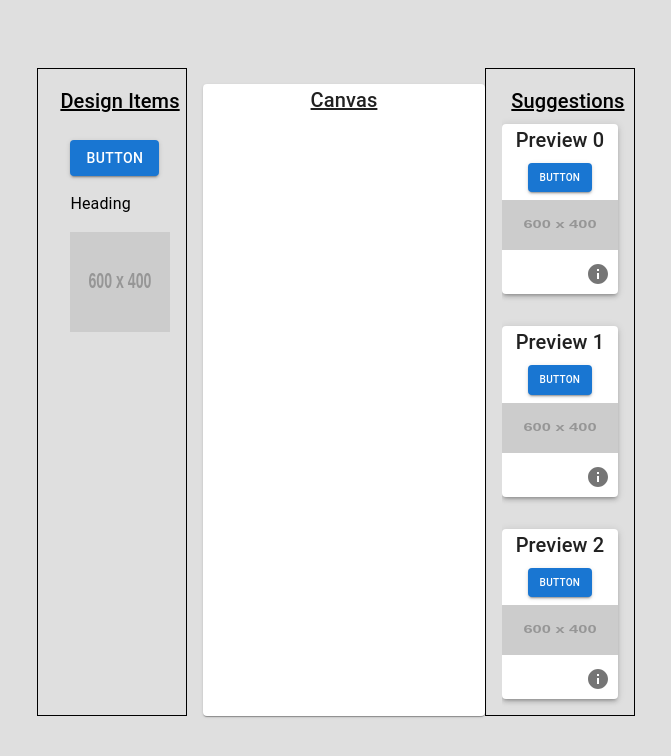
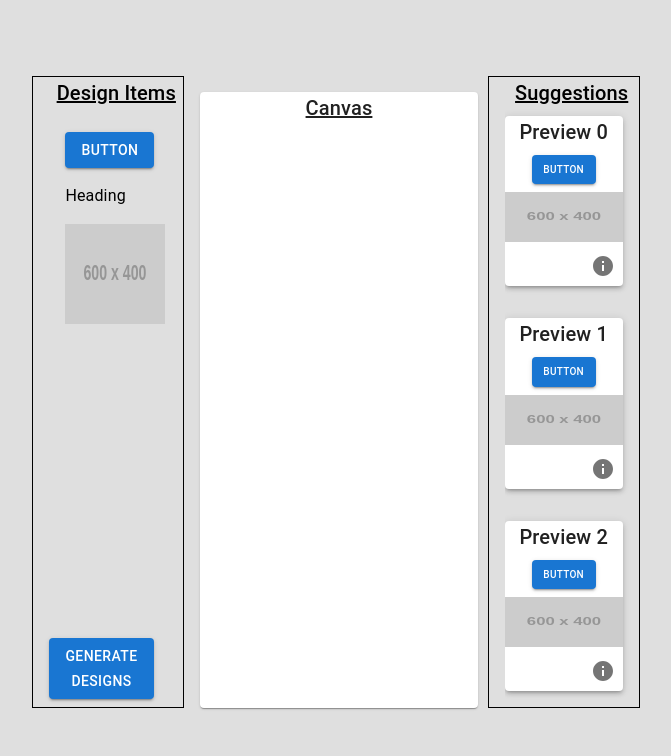
Before and after one commit to erdoganabaci/design-suggestions, a React (Vite) app: page / in a window 1280 px wide. Shown: the top 756 px of the page, without its empty margins (296-967 px from the left). Built offline with nearby package versions, Linux system fonts and the light colour scheme.

Commit message:
Add generate designs button

```diff
--- a/src/prototypes/dg1/components/Canvas.jsx
+++ b/src/prototypes/dg1/components/Canvas.jsx
@@ -57,7 +57,7 @@ const Canvas = () => {
     }
   }
   return (
-    <Paper ref={dropRef} style={{ minHeight: "400px", width: "300px" }}>
+    <Paper ref={dropRef} style={{ minHeight: "400px", width: "300px", marginRight: 10 }}>
       <Typography variant="h6" gutterBottom sx={{ textDecoration: "underline" }}>
         Canvas
       </Typography>
--- a/src/prototypes/dg1/index.jsx
+++ b/src/prototypes/dg1/index.jsx
@@ -1,4 +1,4 @@
-import { Grid, Typography } from "@mui/material"
+import { Grid, Typography, Button } from "@mui/material"
 import Canvas from "./components/Canvas"
 import DesignSuggestions from "./components/DesignSuggestions"
 import Sidebar from "./components/Sidebar"
@@ -6,16 +6,29 @@ import Sidebar from "./components/Sidebar"
 const DG1Prototype = () => {
   return (
     <Grid container spacing={2}>
-      <Grid item xs={3} sx={{ border: "1px solid black" }}>
-        <Typography variant="h6" gutterBottom sx={{ textDecoration: "underline" }}>
-          Design Items
-        </Typography>
-        <Sidebar />
+      <Grid
+        item
+        xs={3}
+        sx={{ border: "1px solid black" }}
+        style={{ paddingTop: 0 }}
+        display={"flex"}
+        flexDirection={"column"}
+        justifyContent={"space-between"}
+      >
+        <Grid display={"flex"} flexDirection={"column"}>
+          <Typography variant="h6" gutterBottom sx={{ textDecoration: "underline" }}>
+            Design Items
+          </Typography>
+          <Sidebar />
+        </Grid>
+        <Grid width={"10px"} mb={1}>
+          <Button variant="contained">Generate Designs</Button>
+        </Grid>
       </Grid>
       <Grid item xs={6} display={"flex"} justifyContent={"center"}>
         <Canvas />
       </Grid>
-      <Grid item xs={3} sx={{ border: "1px solid black" }}>
+      <Grid item xs={3} sx={{ border: "1px solid black" }} style={{ paddingTop: 0 }}>
         <DesignSuggestions />
       </Grid>
     </Grid>
```
